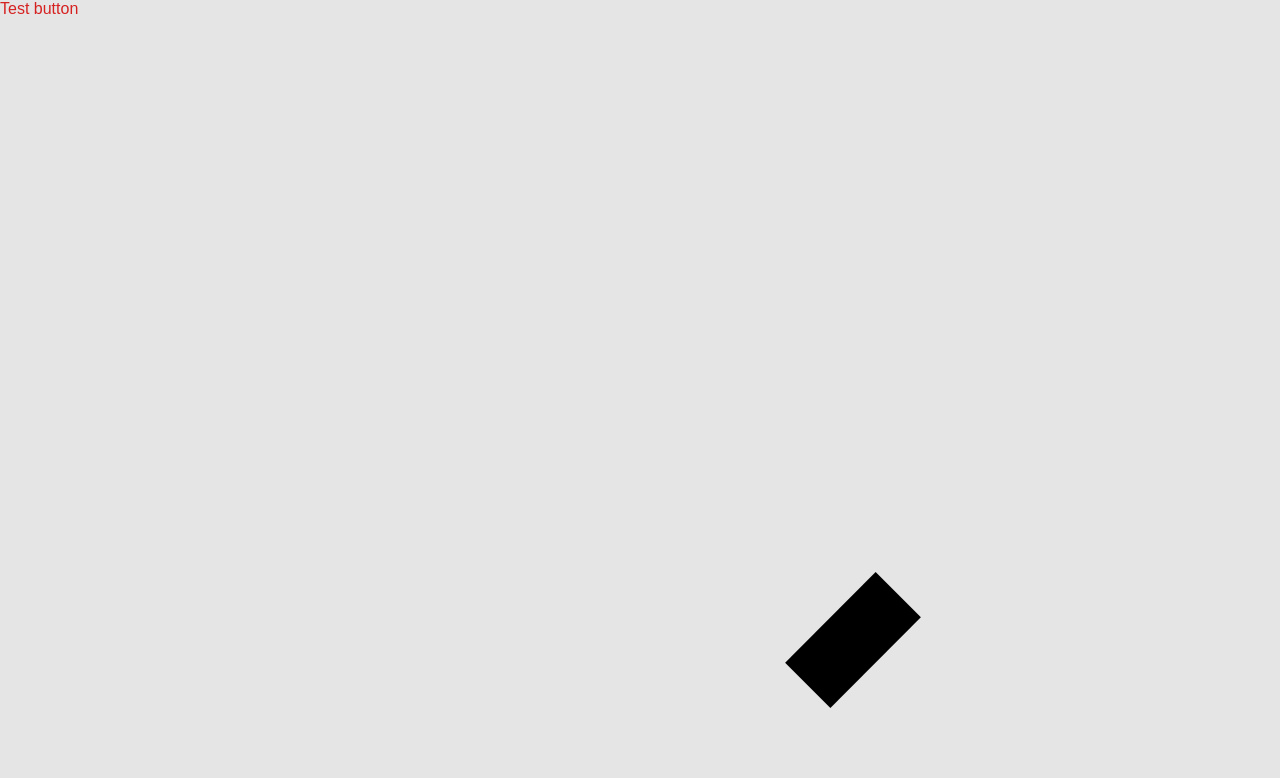
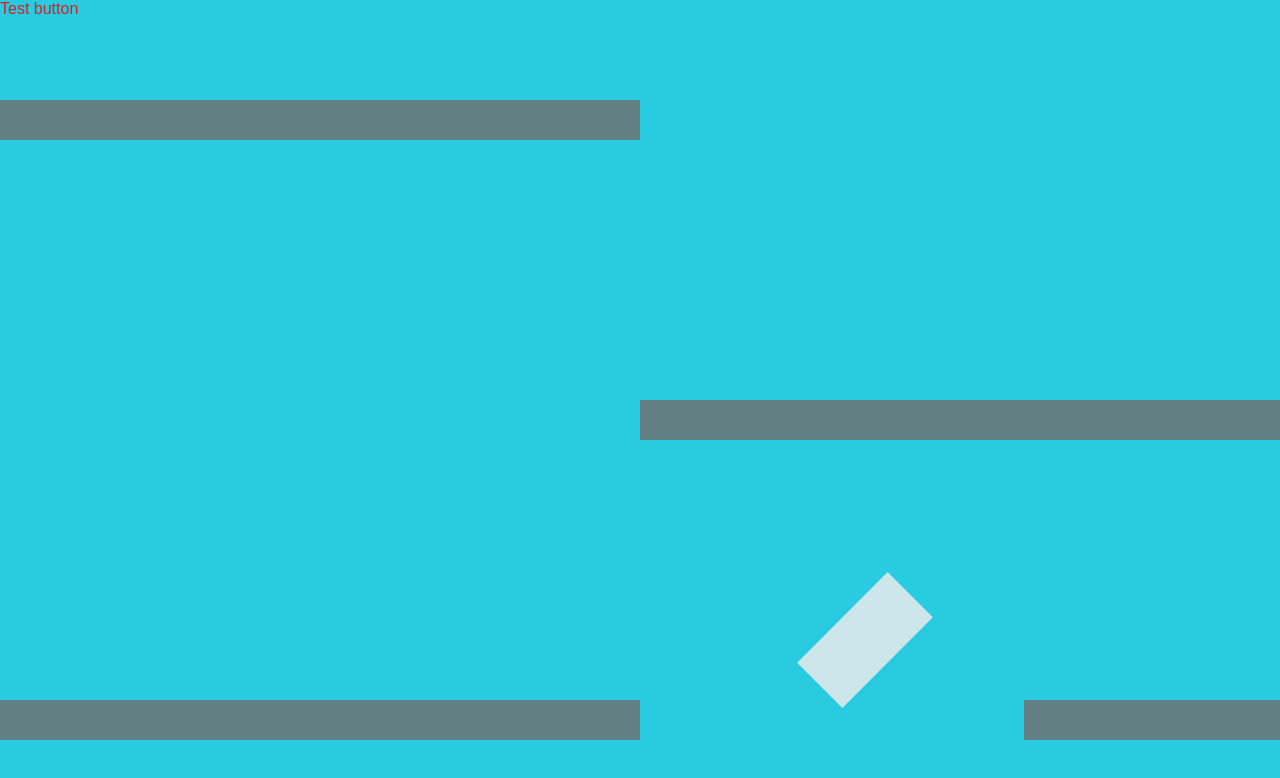
Before and after one commit to dylo0/ski-game, a website: page index.html in a window 1280 px wide. Drawn offline with Linux system fonts and the light colour scheme.

Commit message:
Added drawing obstacles and fluent direction transitions

```diff
--- a/index.html
+++ b/index.html
@@ -22,50 +22,156 @@
 
 
             var getPlayerInitialPosition = function () {
-                var position = {};
+                var player = {};
 
-                position.x = window.innerWidth / 2;
-                position.y = window.innerHeight * 0.8;
-                position.dir = -1;
+                player.posx = window.innerWidth / 2;
+                player.posy = window.innerHeight * 0.8;
+                player.dir = -1;
+                player.rotation = 0;
 
-                return position;
+                return player;
             }
 
 
-            var pos = getPlayerInitialPosition();
-            var velocity = 3;
+            var player = getPlayerInitialPosition();
+            var velocity = 5;
+            var currentHeight = 0;
 
 
             canvas.onclick = function () {
-                pos.dir *= -1;
+                player.dir *= -1;
             };
 
-            var drawPlayer = function (x, y, dir) {
-                ctx.save();
-                ctx.translate(pos.x, pos.y);
-                ctx.rotate((Math.PI/180)* pos.dir * 45);
-                ctx.fillRect(-playersWidth /2 , -playersHeight /2, playersWidth, playersHeight);
-                ctx.restore();
-            };
+
 
             var checkColision = function () {
 
             };
 
+
             var updatePlayerPosition = function (pos) {
-                if (pos.dir < 0 && pos.x <= 0 || pos.dir > 0 && pos.x >= canvas.width) {
-                    pos.dir *= -1;
+                if (player.dir < 0 && player.posx <= 0 || player.dir > 0 && player.posx >= canvas.width) {
+                    player.dir *= -1;
                 }
-                pos.x += pos.dir * velocity;
+                player.posx += player.dir * velocity;
             };
 
-            var update = function () {
-                ctx.clearRect(0,0, canvas.width, canvas.height);
-                drawPlayer(pos.x, pos.y);
-                updatePlayerPosition(pos);
+            var updatePlayerRotation = function (player) {
+                if (player.dir < 0 ) {
+                    if (player.rotation > -Math.PI/4) {
+                        player.rotation -= Math.PI/16;
+                    }
+                } else {
+                    if (player.rotation < Math.PI/4) {
+                        player.rotation += Math.PI/16;
+                    }
+                }
+            }
+            var updateLevelPosition = function () {
+
+            }
+
+            var drawPlayer = function (player) {
+                ctx.save();
+                ctx.translate(player.posx, player.posy);
+                ctx.rotate(player.rotation);
+                ctx.fillStyle = '#cce6ea'
+                ctx.fillRect(-playersWidth /2 , -playersHeight/2, playersWidth, playersHeight);
+                ctx.restore();
             };
 
-            setInterval(update, 10);
+            var drawObstacles = [
+                function (x1, x2, y) {
+                    ctx.fillRect(x1, y, x2-x1, 40);
+                }
+            ]
+
+            var drawLevel = function () {
+                var y = 100;
+
+                ctx.save();
+                ctx.fillStyle = '#647f83'
+                for (var i=0; i<5; i++) {
+                    var type = translatedLevel[i][0] -1;
+                    var obstacle1 = translatedLevel[i][1];
+                    var obstacle2 = translatedLevel[i][2];
+
+                    drawObstacles[type](obstacle1[0], obstacle1[1], canvas.height - y);
+
+                    if (obstacle2) {
+                        drawObstacles[type](obstacle2[0], obstacle2[1], canvas.height - y);
+                    }
+
+                    y += 300;
+                }
+                ctx.restore();
+            }
+
+            var update = function () {
+                window.requestAnimationFrame(update)
+                ctx.clearRect(0,0, canvas.width, canvas.height);
+                updatePlayerPosition(player);
+                updatePlayerRotation(player);
+                updateLevelPosition();
+                drawPlayer(player);
+                drawLevel();
+            };
+
+
+
+            var translateLevel = function (level) {
+                var translatedLvl = [];
+                var translate = function (x) {
+                    return x * window.innerWidth / 100;
+                };
+
+                for (var i=0; i<level.length; i++) {
+                    var type = level[i][0];
+                    var obstacle1 = level[i][1];
+                    var obstacle2 = level[i][2];
+
+                    obstacle1[0] = translate(obstacle1[0]);
+                    obstacle1[1] = translate(obstacle1[1]);
+
+                    if (obstacle2) {
+                        obstacle2[0] = translate(obstacle2[0]);
+                        obstacle2[1] = translate(obstacle2[1]);
+                    }
+
+                    translatedLvl.push([type, obstacle1, obstacle2]);
+                }
+
+                return translatedLvl;
+            };
+
+            // obstacle: [type, [x1, x2], *[x3, x4] ]
+            var lvl = [
+                [1, [0,50], [80,100]],
+                [1, [50,100]],
+                [1, [0,  50]],
+                [1, [50,100]],
+                [1, [0,  50]],
+                [1, [50,100]],
+                [1, [0,  50]],
+                [1, [50,100]],
+                [1, [0,  50]],
+                [1, [50,100]],
+                [1, [0,  50]],
+                [1, [50,100]],
+                [1, [0,  50]],
+                [1, [50,100]],
+                [1, [0,  50]],
+                [1, [50,100]],
+                [1, [0,  50]],
+                [1, [50,100]],
+                [1, [0,  50]],
+                [1, [50,100]],
+                [1, [0,  50]],
+                [1, [50,100]]
+            ];
+
+            var translatedLevel = translateLevel(lvl);
+            update();
         </script>
     </body>
 </html>
--- a/style.css
+++ b/style.css
@@ -1,7 +1,7 @@
 html, body {
     height: 100%;
     margin: 0;
-    background-color: #E5E5E5;
+    background-color: #28cbe0;
     font-family: 'RobotoDraft', sans-serif;
 }
 
```
